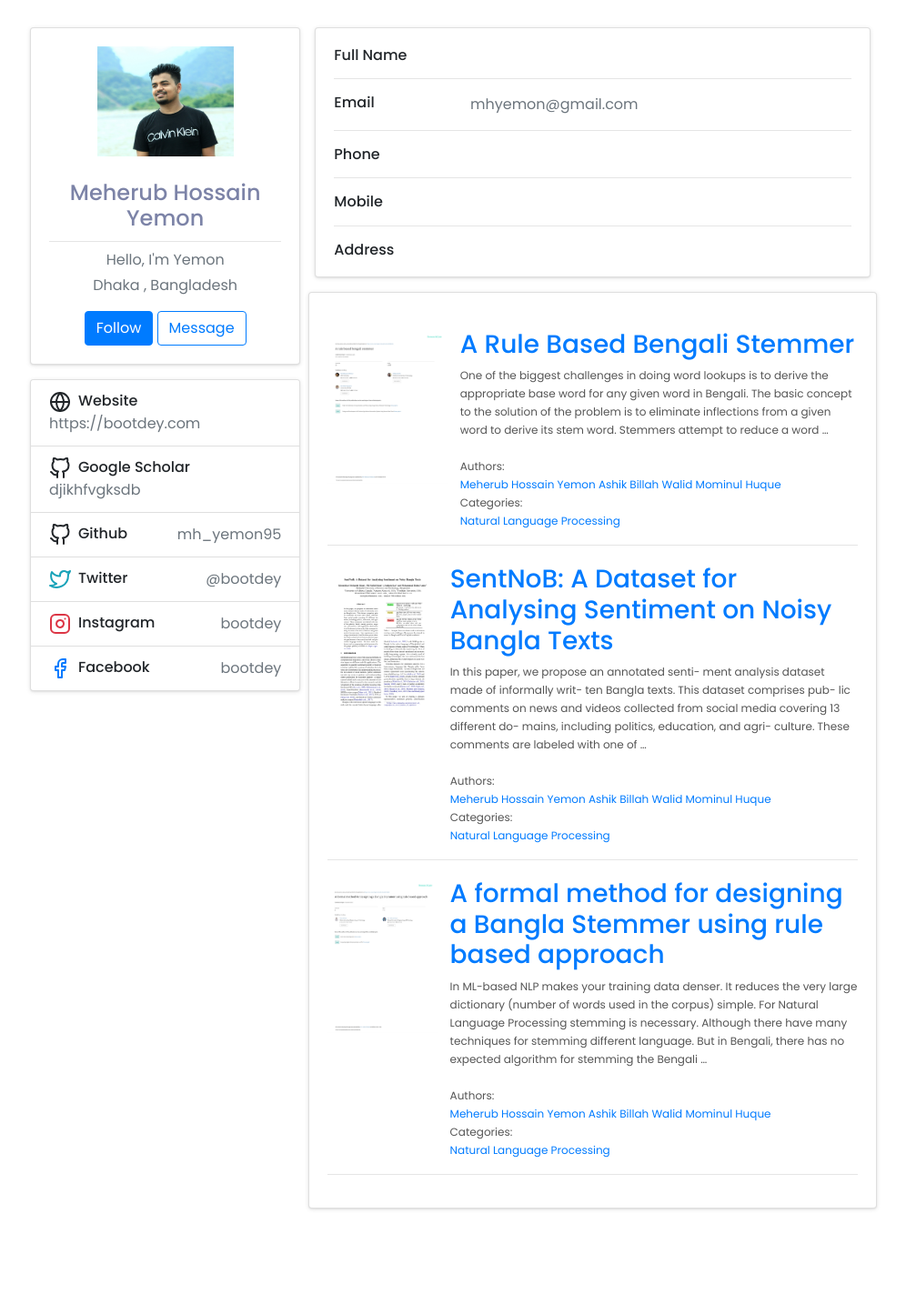
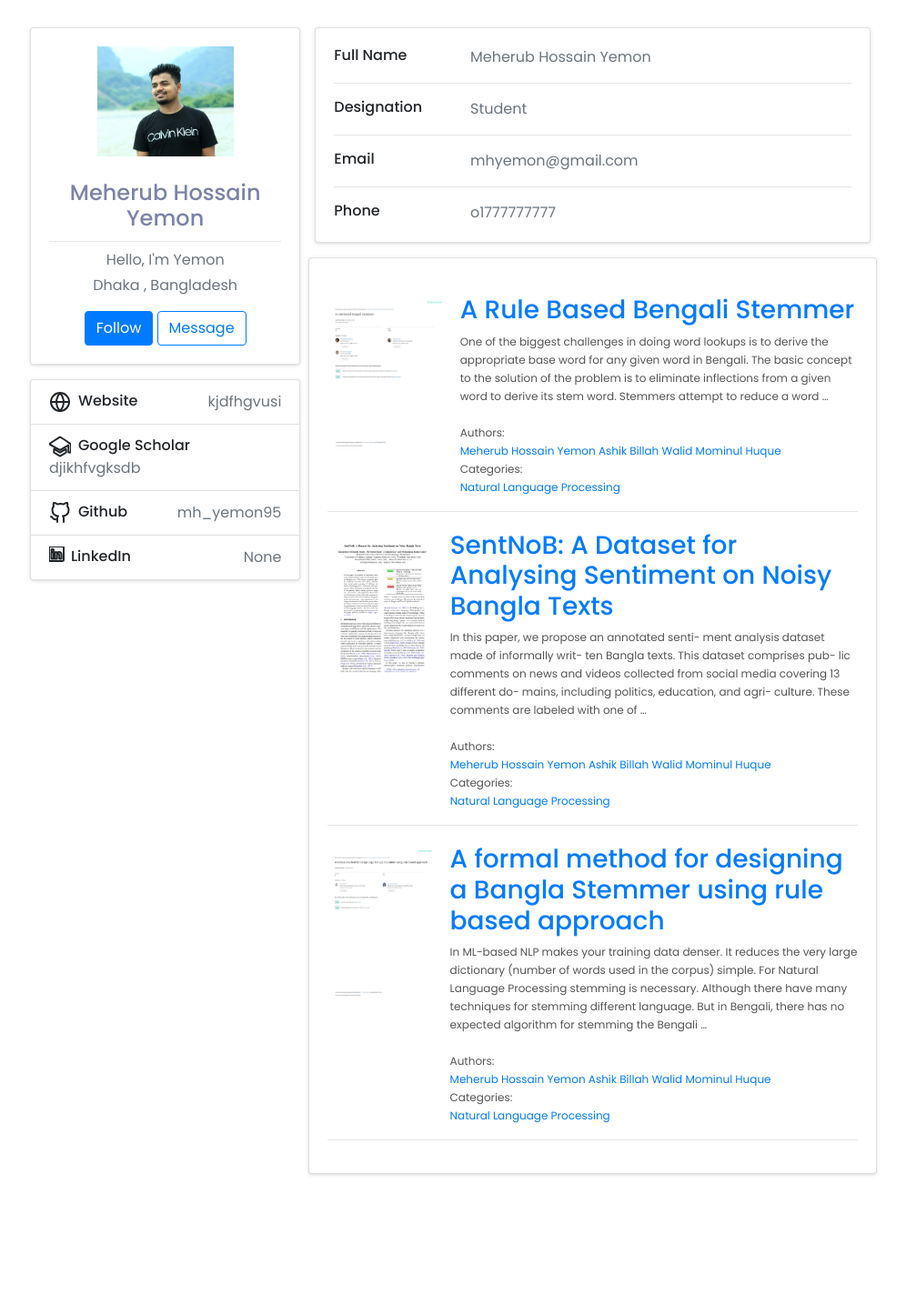
Before and after one commit to mominul/ResearchLog, a Django app: page /profile/1 in a window 1280 px wide. Shown: the part 70-1515 px from the top of the page at 91% size, without its empty margins (145-1141 px from the left). After the commit the page ends 1363 px from the top, so only its background shows below. Run offline with Django 4.2, Linux system fonts and the light colour scheme; data comes from the database, SQL or seed files in the repository; both versions use the stored data as it was after the commit.

Commit message:
modify profile DB, profile & profile update page

```diff
--- a/profile/models.py
+++ b/profile/models.py
@@ -7,6 +7,11 @@
     description = models.TextField(null=True)
     scholar_id = models.CharField(max_length=255, null=True)
     gh_id = models.CharField(max_length=255, null=True)
+    user_designation = models.CharField(max_length=255, null=True)
+    user_phone = models.CharField(max_length=255, null=True)
+    user_website = models.CharField(max_length=255, null=True)
+    linkedIn = models.CharField(max_length=255, null=True)
+
 
     def __str__(self) -> str:
         return self.user.first_name
--- a/profile/templates/profile.html
+++ b/profile/templates/profile.html
@@ -43,10 +43,10 @@
                 <ul class="list-group list-group-flush">
                   <li class="list-group-item d-flex justify-content-between align-items-center flex-wrap">
                     <h6 class="mb-0"><svg xmlns="http://www.w3.org/2000/svg" width="24" height="24" viewBox="0 0 24 24" fill="none" stroke="currentColor" stroke-width="2" stroke-linecap="round" stroke-linejoin="round" class="feather feather-globe mr-2 icon-inline"><circle cx="12" cy="12" r="10"></circle><line x1="2" y1="12" x2="22" y2="12"></line><path d="M12 2a15.3 15.3 0 0 1 4 10 15.3 15.3 0 0 1-4 10 15.3 15.3 0 0 1-4-10 15.3 15.3 0 0 1 4-10z"></path></svg>Website</h6>
-                    <span class="text-secondary">https://bootdey.com</span>
+                    <span class="text-secondary">{{ user_website }}</span>
                   </li>
                   <li class="list-group-item d-flex justify-content-between align-items-center flex-wrap">
-                     <h6 class="mb-0"><svg xmlns="http://www.w3.org/2000/svg" width="24" height="24" viewBox="0 0 24 24" fill="none" stroke="currentColor" stroke-width="2" stroke-linecap="round" stroke-linejoin="round" class="feather feather-file-text mr-2 icon-inline"><path d="M9 19c-5 1.5-5-2.5-7-3m14 6v-3.87a3.37 3.37 0 0 0-.94-2.61c3.14-.35 6.44-1.54 6.44-7A5.44 5.44 0 0 0 20 4.77 5.07 5.07 0 0 0 19.91 1S18.73.65 16 2.48a13.38 13.38 0 0 0-7 0C6.27.65 5.09 1 5.09 1A5.07 5.07 0 0 0 5 4.77a5.44 5.44 0 0 0-1.5 3.78c0 5.42 3.3 6.61 6.44 7A3.37 3.37 0 0 0 9 18.13V22"></path></svg>Google Scholar</h6>
+                     <h6 class="mb-0"><svg xmlns="http://www.w3.org/2000/svg" width="24" height="24" viewBox="0 0 24 24" fill="none" stroke="currentColor" stroke-width="2" stroke-linecap="round" stroke-linejoin="round" class="feather feather-file-text mr-2 icon-inline"><path d="M10.93 2.045c-.547.366-3.22 2.14-5.938 3.945C2.272 7.794.05 9.286.05 9.304c0 .019.136.11.305.2.167.096 2.85 1.583 5.965 3.31l5.656 3.143.144-.074c.082-.04 2.169-1.232 4.642-2.642l4.493-2.568.027 7.947h2.668V9.319l-3.46-2.32c-4.664-3.124-8.392-5.586-8.484-5.606-.045-.008-.527.287-1.076.652M5.355 16.633l.014 2.005 3.31 1.987 3.31 1.982 3.337-2 3.332-2.005V16.62c0-1.092-.013-1.983-.027-1.983s-1.318.782-2.9 1.741l-3.306 1.996-.431.256-1.32-.791a604.12 604.12 0 0 1-3.286-1.979l-2.005-1.21c-.024-.008-.032.883-.027 1.983"></path></svg>Google Scholar</h6>
                      <span class="text-secondary">{{ scholar_id }}</span>
                    </li>
                   <li class="list-group-item d-flex justify-content-between align-items-center flex-wrap">
@@ -54,16 +54,8 @@
                     <span class="text-secondary">{{ gh_id }}</span>
                   </li>
                   <li class="list-group-item d-flex justify-content-between align-items-center flex-wrap">
-                    <h6 class="mb-0"><svg xmlns="http://www.w3.org/2000/svg" width="24" height="24" viewBox="0 0 24 24" fill="none" stroke="currentColor" stroke-width="2" stroke-linecap="round" stroke-linejoin="round" class="feather feather-twitter mr-2 icon-inline text-info"><path d="M23 3a10.9 10.9 0 0 1-3.14 1.53 4.48 4.48 0 0 0-7.86 3v1A10.66 10.66 0 0 1 3 4s-4 9 5 13a11.64 11.64 0 0 1-7 2c9 5 20 0 20-11.5a4.5 4.5 0 0 0-.08-.83A7.72 7.72 0 0 0 23 3z"></path></svg>Twitter</h6>
-                    <span class="text-secondary">@bootdey</span>
-                  </li>
-                  <li class="list-group-item d-flex justify-content-between align-items-center flex-wrap">
-                    <h6 class="mb-0"><svg xmlns="http://www.w3.org/2000/svg" width="24" height="24" viewBox="0 0 24 24" fill="none" stroke="currentColor" stroke-width="2" stroke-linecap="round" stroke-linejoin="round" class="feather feather-instagram mr-2 icon-inline text-danger"><rect x="2" y="2" width="20" height="20" rx="5" ry="5"></rect><path d="M16 11.37A4 4 0 1 1 12.63 8 4 4 0 0 1 16 11.37z"></path><line x1="17.5" y1="6.5" x2="17.51" y2="6.5"></line></svg>Instagram</h6>
-                    <span class="text-secondary">bootdey</span>
-                  </li>
-                  <li class="list-group-item d-flex justify-content-between align-items-center flex-wrap">
-                    <h6 class="mb-0"><svg xmlns="http://www.w3.org/2000/svg" width="24" height="24" viewBox="0 0 24 24" fill="none" stroke="currentColor" stroke-width="2" stroke-linecap="round" stroke-linejoin="round" class="feather feather-facebook mr-2 icon-inline text-primary"><path d="M18 2h-3a5 5 0 0 0-5 5v3H7v4h3v8h4v-8h3l1-4h-4V7a1 1 0 0 1 1-1h3z"></path></svg>Facebook</h6>
-                    <span class="text-secondary">bootdey</span>
+                    <h6 class="mb-0"><svg xmlns="http://www.w3.org/2000/svg" width="24" height="24" viewBox="0 0 24 24" fill="none" stroke="currentColor" stroke-width="2" stroke-linecap="round" stroke-linejoin="round" class="fa fa-linkedin-square"><path d="M0 1.146C0 .513.526 0 1.175 0h13.65C15.474 0 16 .513 16 1.146v13.708c0 .633-.526 1.146-1.175 1.146H1.175C.526 16 0 15.487 0 14.854V1.146zm4.943 12.248V6.169H2.542v7.225h2.401zm-1.2-8.212c.837 0 1.358-.554 1.358-1.248-.015-.709-.52-1.248-1.342-1.248-.822 0-1.359.54-1.359 1.248 0 .694.521 1.248 1.327 1.248h.016zm4.908 8.212V9.359c0-.216.016-.432.08-.586.173-.431.568-.878 1.232-.878.869 0 1.216.662 1.216 1.634v3.865h2.401V9.25c0-2.22-1.184-3.252-2.764-3.252-1.274 0-1.845.7-2.165 1.193v.025h-.016a5.54 5.54 0 0 1 .016-.025V6.169h-2.4c.03.678 0 7.225 0 7.225h2.4z"></path></svg>LinkedIn</h6>
+                    <span class="text-secondary">{{ linkedIn }}</span>
                   </li>
                 </ul>
               </div>
@@ -76,7 +68,16 @@
                       <h6 class="mb-0">Full Name</h6>
                     </div>
                     <div class="col-sm-9 text-secondary">
-
+                      {{ name }}
+                    </div>
+                  </div>
+                  <hr>
+                  <div class="row">
+                    <div class="col-sm-3">
+                      <h6 class="mb-0">Designation</h6>
+                    </div>
+                    <div class="col-sm-9 text-secondary">
+                      {{ user_designation }}
                     </div>
                   </div>
                   <hr>
@@ -94,27 +95,10 @@
                       <h6 class="mb-0">Phone</h6>
                     </div>
                     <div class="col-sm-9 text-secondary">
-
+                      {{ user_phone }}
                     </div>
                   </div>
-                  <hr>
-                  <div class="row">
-                    <div class="col-sm-3">
-                      <h6 class="mb-0">Mobile</h6>
-                    </div>
-                    <div class="col-sm-9 text-secondary">
 
-                    </div>
-                  </div>
-                  <hr>
-                  <div class="row">
-                    <div class="col-sm-3">
-                      <h6 class="mb-0">Address</h6>
-                    </div>
-                    <div class="col-sm-9 text-secondary">
-
-                    </div>
-                  </div>
                   {% if can_update %}
                   <hr>
                   <div class="row">
--- a/profile/views.py
+++ b/profile/views.py
@@ -64,6 +64,10 @@
             gh_id = request.POST['gh_id']
             profile_pic = request.FILES['profile_pic']
             profile = None
+            user_designation = request.POST['user_designation']
+            user_phone = request.POST['user_phone']
+            user_website = request.POST['user_website']
+            linkedIn = request.POST['linkedIn']
 
             if Profile.objects.filter(user_id= request.user.id):
                 profile = Profile.objects.get(user_id= request.user.id)
@@ -77,6 +81,10 @@
             profile.gh_id = gh_id
             profile.scholar_id = scholar_id
             profile.profile_pic = profile_pic
+            profile.user_designation = user_designation
+            profile.user_phone = user_phone
+            profile.user_website = user_website
+            profile.linkedIn = linkedIn
             profile.save()
             user.save()
             print("Saved!")
@@ -99,7 +107,11 @@
                 'desc': profile.description,
                 'scholar_id': profile.scholar_id,
                 'gh_id': profile.gh_id,
-                'profile_pic' : profile.profile_pic
+                'profile_pic' : profile.profile_pic,
+                'user_designation' : profile.user_designation,
+                'user_phone' :profile.user_phone,
+                'user_website' : profile.user_website,
+                'linkedIn' : profile.linkedIn
             }
 
     return render(request, "profile_user.html", data)
@@ -153,6 +165,10 @@
         'gh_id': profile.gh_id,
         'profile_pic': profile.profile_pic,
         'publications': pub_list,
+        'user_designation' : profile.user_designation,
+        'user_phone' : profile.user_phone,
+        'user_website' : profile.user_website,
+        'linkedIn' : profile.linkedIn
     }
 
     return render(request, 'profile.html', data)
```
Also changed, not shown: profile/templates/profile_user.html (+36 -0 lines), db.sqlite3, media/profile_pic/I_MG_2645_-_Copy.jpg (added), media/profile_pic/I_MG_2645_-_Copy_6uex3VI.jpg (added), media/profile_pic/I_MG_2645_-_Copy_6yRFRVQ.jpg (added), profile/migrations/0002_profile_user_designation_profile_user_phone_and_more.py (added), profile/migrations/0003_profile_linkedin.py (added).
